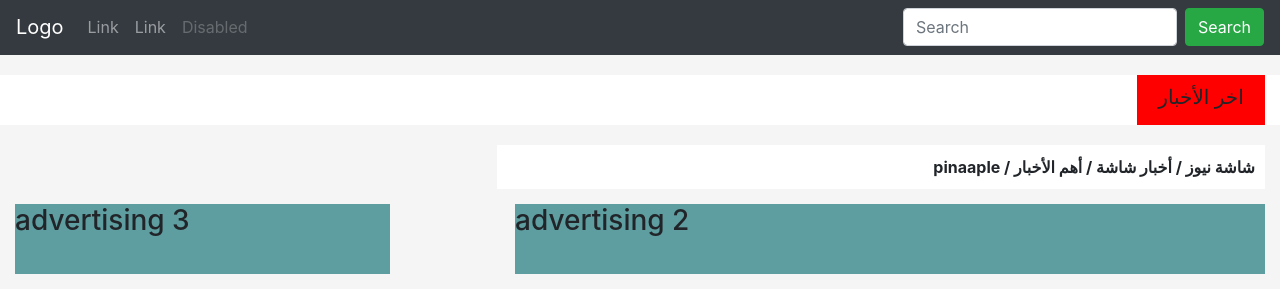
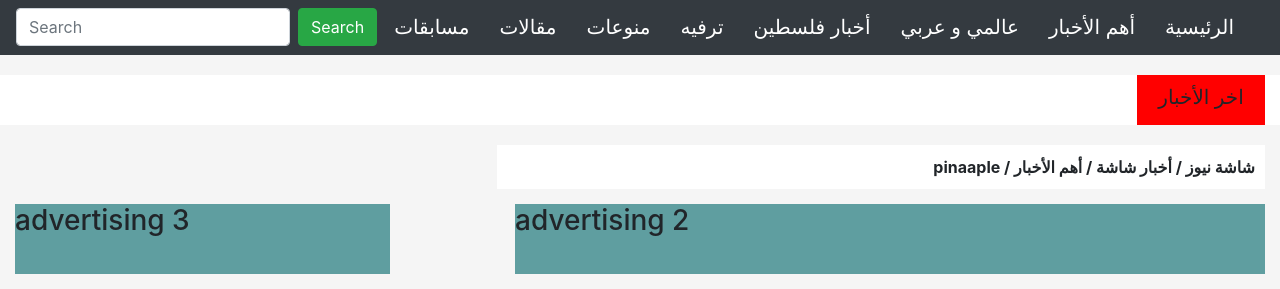
Before and after one commit to rubairshaid/NEWS-SITE-WEB-, a PHP site: page /contentPage.php?ID=4 in a window 1280 px wide. Shown: the part 101-390 px from the top of the page. Run offline with PHP 8.4, Linux system fonts and the light colour scheme; data comes from the database, SQL or seed files in the repository; a stand-in replaces the project's code that opens the database connection.

Commit message:
editing the nav bar and content page

```diff
--- a/code/contentPage.php
+++ b/code/contentPage.php
@@ -33,25 +33,21 @@ $new = mysqli_fetch_assoc($news);
             </div>
         </div>
     </div>
-    <div class= "navBar"  >
+    <div class= "navBar"  style = "direction : rtl;">
         <nav class="navbar navbar-expand-lg navbar-dark bg-dark" >
-            <a class="navbar-brand" href="javascript:void(0)">Logo</a>
+            <a class="navbar-brand" href="javascript:void(0)" style = "margin-right: 30px;">الرئيسية</a>
+            <a class="navbar-brand" href="javascript:void(0)" style = "margin-right: 30px;">أهم الأخبار</a>
+            <a class="navbar-brand" href="javascript:void(0)" style = "margin-right: 30px;">عالمي و عربي</a>
+            <a class="navbar-brand" href="javascript:void(0)" style = "margin-right: 30px;">أخبار فلسطين</a>
+            <a class="navbar-brand" href="javascript:void(0)" style = "margin-right: 30px;">ترفيه</a>
+            <a class="navbar-brand" href="javascript:void(0)" style = "margin-right: 30px;">منوعات</a>
+            <a class="navbar-brand" href="javascript:void(0)" style = "margin-right: 30px;">مقالات</a>
+            <a class="navbar-brand" href="javascript:void(0)" style = "margin-right: 30px;">مسابقات</a>
             <button class="navbar-toggler navbar-toggler-right" type="button" data-toggle="collapse" data-target="#navb">
                 <span class="navbar-toggler-icon"></span>
             </button>
 
-            <div class="collapse navbar-collapse" id="navb">
-                <ul class="navbar-nav mr-auto">
-                    <li class="nav-item">
-                        <a class="nav-link" href="javascript:void(0)">Link</a>
-                    </li>
-                    <li class="nav-item">
-                        <a class="nav-link" href="javascript:void(0)">Link</a>
-                    </li>
-                    <li class="nav-item">
-                        <a class="nav-link disabled" href="javascript:void(0)">Disabled</a>
-                    </li>
-                </ul>
+            <div class="collapse navbar-collapse" id="navb" style = "direction : ltr;">
                 <form class="form-inline my-2 my-lg-0">
                     <input class="form-control mr-sm-2" type="text" placeholder="Search">
                     <button class="btn btn-success my-2 my-sm-0" type="button">Search</button>
@@ -95,11 +91,8 @@ $new = mysqli_fetch_assoc($news);
 
     </div>
 
-    <div class= "adver4">
+    <div class= "adver4" style = "margin-bottom : 50px">
         <h3>advertising4</h3>
-    </div>
-    <div class= "mostCommented">
-        <h3>most Commented</h3>
     </div>
     <div class= "mostViewed">
         <div class= "mostViewedpart">
@@ -110,7 +103,7 @@ $new = mysqli_fetch_assoc($news);
 
             </div>
         </div>
-        <div class= "mostViewedpart">
+        <div class= "mostViewedpart" >
             <div class = "mostViewedpartnews">
             </div>
             <div class = "mostViewedpartnews">
```
Also changed, not shown: code/index.php (+10 -14 lines).
